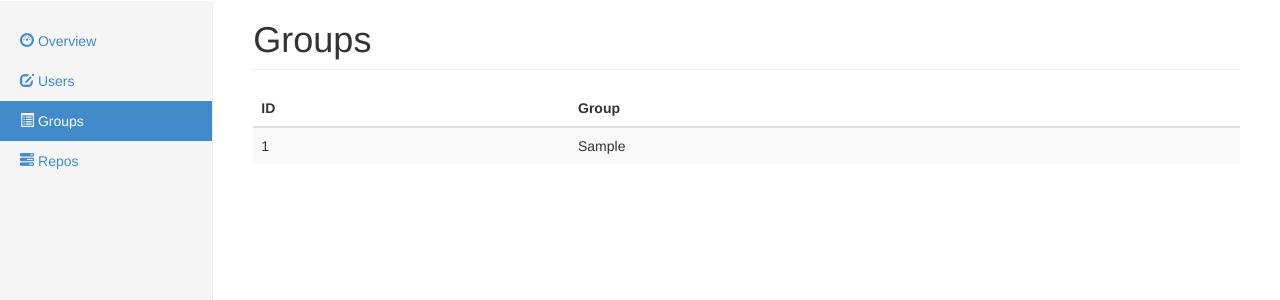
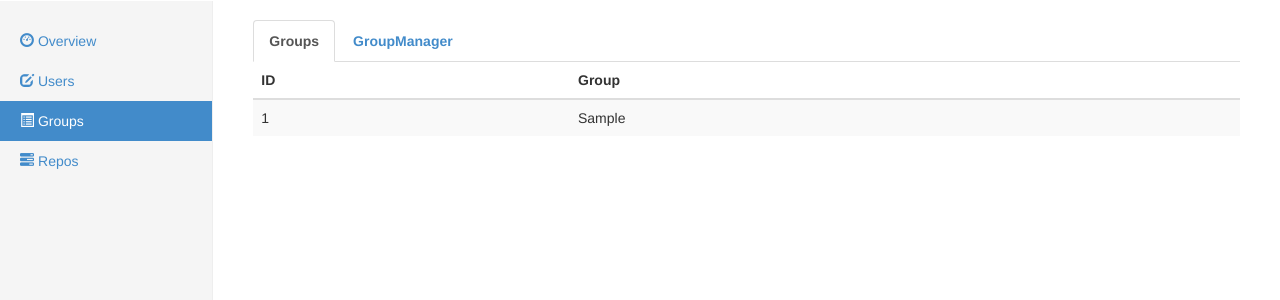
Before and after one commit to asdfII/gitoweb, a Flask app: template templates/group.html in a window 1280 px wide. Shown: the part 50-350 px from the top of the page. Run offline with Flask 2, Linux system fonts and the light colour scheme; the template is opened without the code that fills it: most values are stand-ins (such as "Sample title", 1, 10 or a date in 2020); some libraries are stand-ins or nearby versions.

Commit message:
Good morining

```diff
--- a/templates/group.html
+++ b/templates/group.html
@@ -19,7 +19,11 @@
 
 {% block content %}
 
-<h1 class="page-header">Groups</h1>
+<!-- <h1 class="page-header">Groups</h1> -->
+<ul id="myTab" class="nav nav-tabs">
+  <li class="active"><a href="#groupList" data-toggle="tab"><strong>Groups</strong></a></li>
+  <li><a href="#groupManager" data-toggle="tab"><strong>GroupManager</strong></a></li>
+</ul>
 <div id="myTabContent" class="tab-content">
   <div class="tab-pane fade in active" id="groupList">
     <table class="table table-striped">
@@ -40,5 +44,20 @@
       </tbody>
     </table>
   </div>
+  <div class="tab-pane fade" id="groupManager">
+    <table class="table">
+      <thead>
+        <tr class="table">
+          <th></th>
+        </tr>
+      </thead>
+      <tbody class="table">
+        <tr>
+          <td>
+          </td>
+        </tr>
+      </tbody>
+    </table>
+  </div>
 </div>
 {% endblock %}
```
